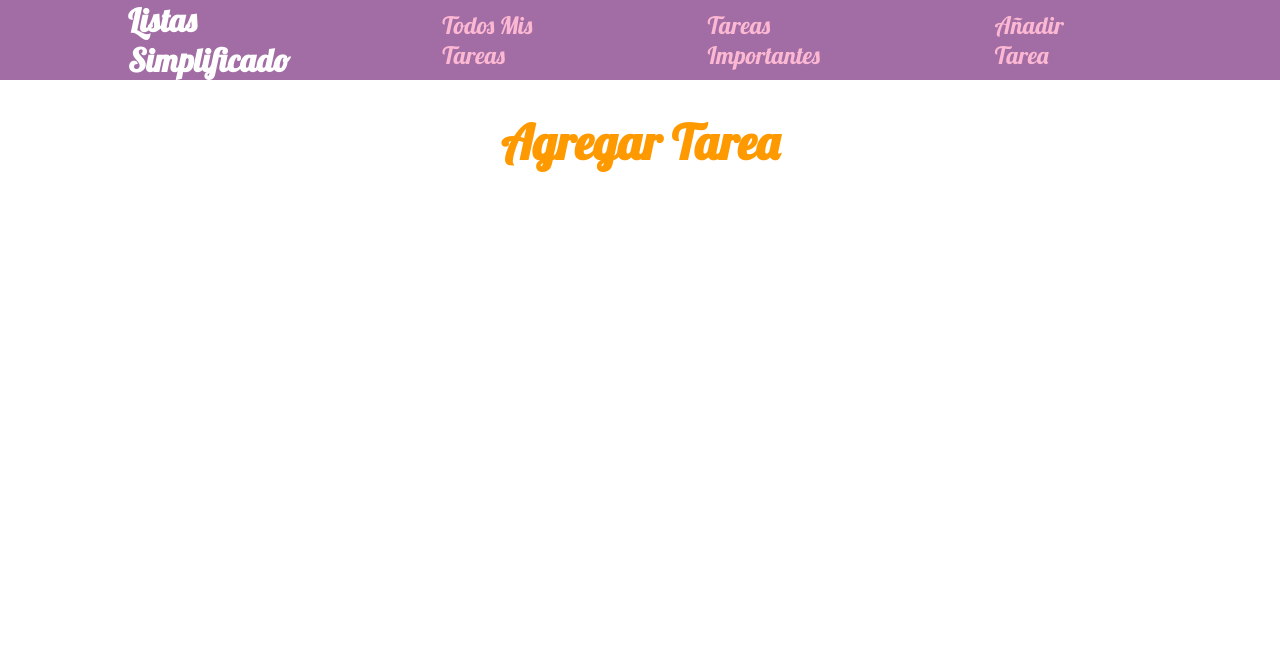
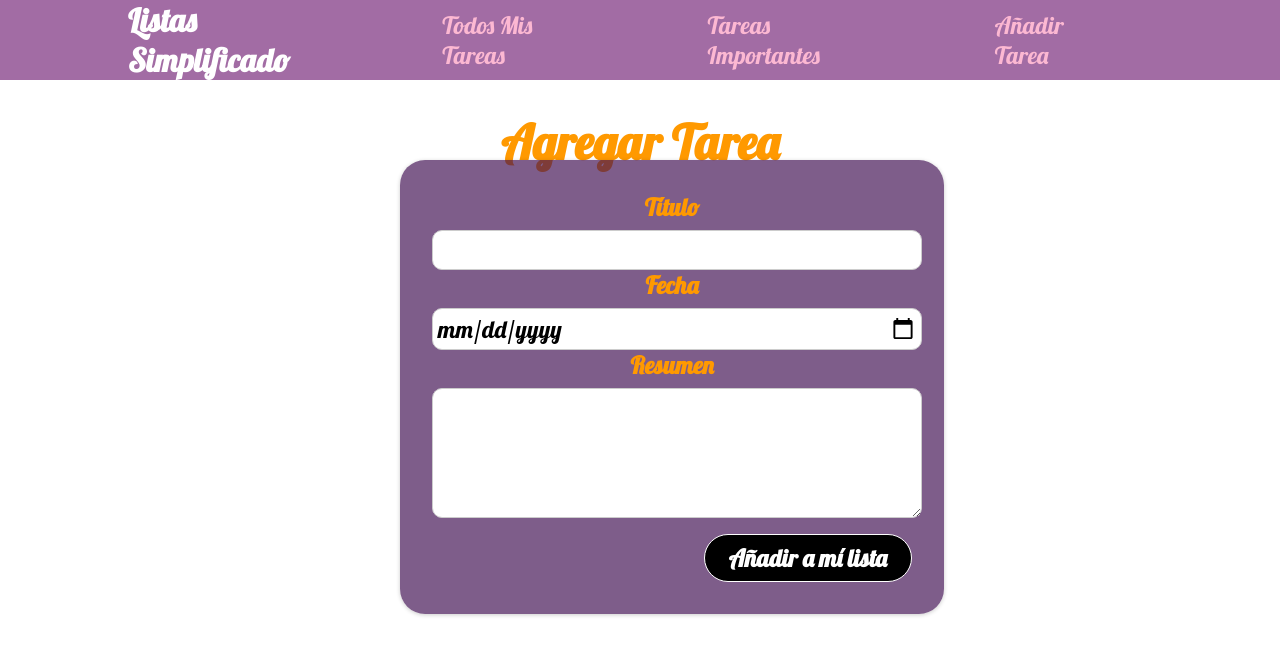
Before and after one commit to melxincognito/lista-simplificado-2.0, a React (Create React App) app: page /anadirTarea in a window 1280 px wide. Shown: the top 654 px of the page. Built offline with nearby package versions, Linux system fonts and the light colour scheme; the HTML template or start-up script is replaced by a standard one.

Commit message:
created add todo form, rendering on correct navigation link

```diff
--- /dev/null
+++ b/src/components/form/NewTodoForm.component.jsx
@@ -0,0 +1,53 @@
+import React from "react";
+import classes from './NewTodoForm.module.css';
+import { useRef } from 'react';
+
+function NewTodoForm(props) {
+    const titleInputRef = useRef();
+    const descriptionInputRef = useRef();
+    const fechaInputRef = useRef();
+
+    function submitHandler(e) {
+      e.preventDefault();
+
+      const enteredTitle = titleInputRef.current.value;
+      const enteredDescription = descriptionInputRef.current.value;
+      const enteredFecha = fechaInputRef.current.value;
+
+      const todoData = {
+        title: enteredTitle,
+        description: enteredDescription,
+        fecha: enteredFecha,
+      };
+
+      props.onAddTodo(todoData);
+    }
+
+
+  return (
+    <form className={classes.form} onSubmit={submitHandler}>
+      <div className={classes.control}>
+        <label htmlFor="title">Título</label>
+        <input type="text" required id="title" ref={titleInputRef} />
+      </div>
+      <div className={classes.control}>
+        <label>Fecha</label>
+        <input type="date" required id="fecha" ref={fechaInputRef} />
+      </div>
+      <div className={classes.control}>
+        <label htmlFor="description">Resumen</label>
+        <textarea
+          id="description"
+          required
+          rows="4"
+          ref={descriptionInputRef}
+        />
+      </div>
+      <div className={classes.actions}>
+        <button> Añadir a mí lista </button>
+      </div>
+    </form>
+  );
+}
+
+export default NewTodoForm;
--- /dev/null
+++ b/src/components/form/NewTodoForm.module.css
@@ -0,0 +1,51 @@
+.form {
+  box-shadow: 0 1px 4px rgba(0, 0, 0, 0.2);
+  border-radius: 25px;
+  background-color: rgba(65, 17, 83, 0.678);
+  padding: 2rem;
+  text-align: center;
+  width: 30rem;
+  z-index: 10;
+  position: fixed;
+  top: 20vh;
+  left: calc(50% - 15rem);
+}
+
+.control label {
+  display: block;
+  font-weight: bold;
+  margin-bottom: 0.5rem;
+}
+
+.control input,
+.control textarea {
+  display: block;
+  font: inherit;
+  border-radius: 10px;
+  border: 1px solid #ccc;
+  padding: 0.25rem;
+  width: 100%;
+
+}
+
+.actions {
+  margin-top: 1rem;
+  text-align: right;
+}
+
+.actions button {
+  font: inherit;
+  cursor: pointer;
+  background-color: black;
+  color: white;
+  padding: 0.5rem 1.5rem;
+  border: 1px solid white;
+  border-radius: 25px;
+  font-weight: bold;
+}
+
+.actions button:hover,
+.actions button:active {
+  background-color: purple;
+  border-color: black;
+}
--- /dev/null
+++ b/src/components/ui/Card.module.css
@@ -0,0 +1,3 @@
+.card {
+
+}
--- a/src/pages/AddTodo.component.jsx
+++ b/src/pages/AddTodo.component.jsx
@@ -1,9 +1,11 @@
 import React from "react";
+import NewTodoForm from "../components/form/NewTodoForm.component";
 
 function AddTodosPage() {
   return (
     <div>
       <h1> Agregar Tarea </h1>
+      <NewTodoForm/>
     </div>
   );
 }
```
Also changed, not shown: src/components/ui/Card.component.jsx (added, +12 -0 lines).
